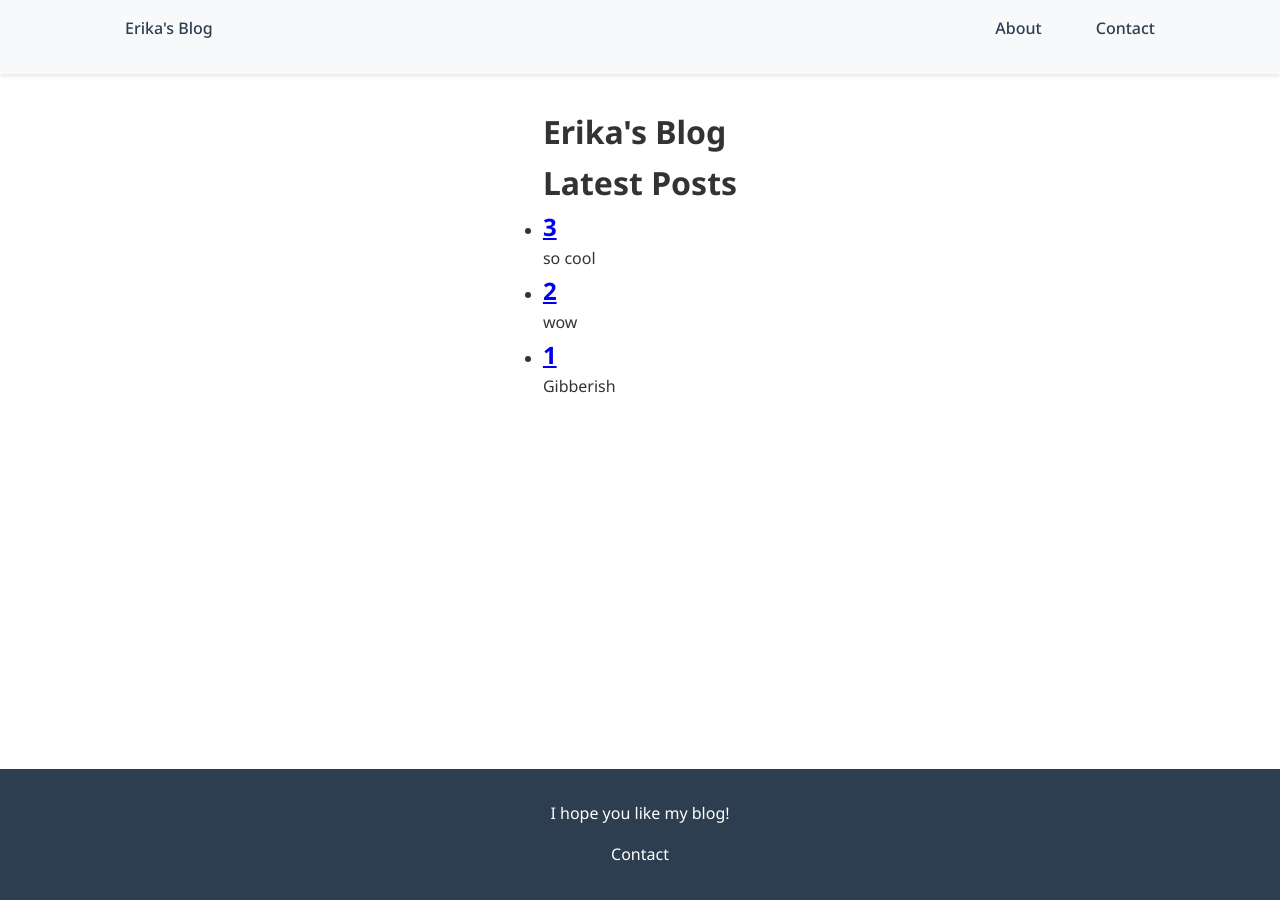
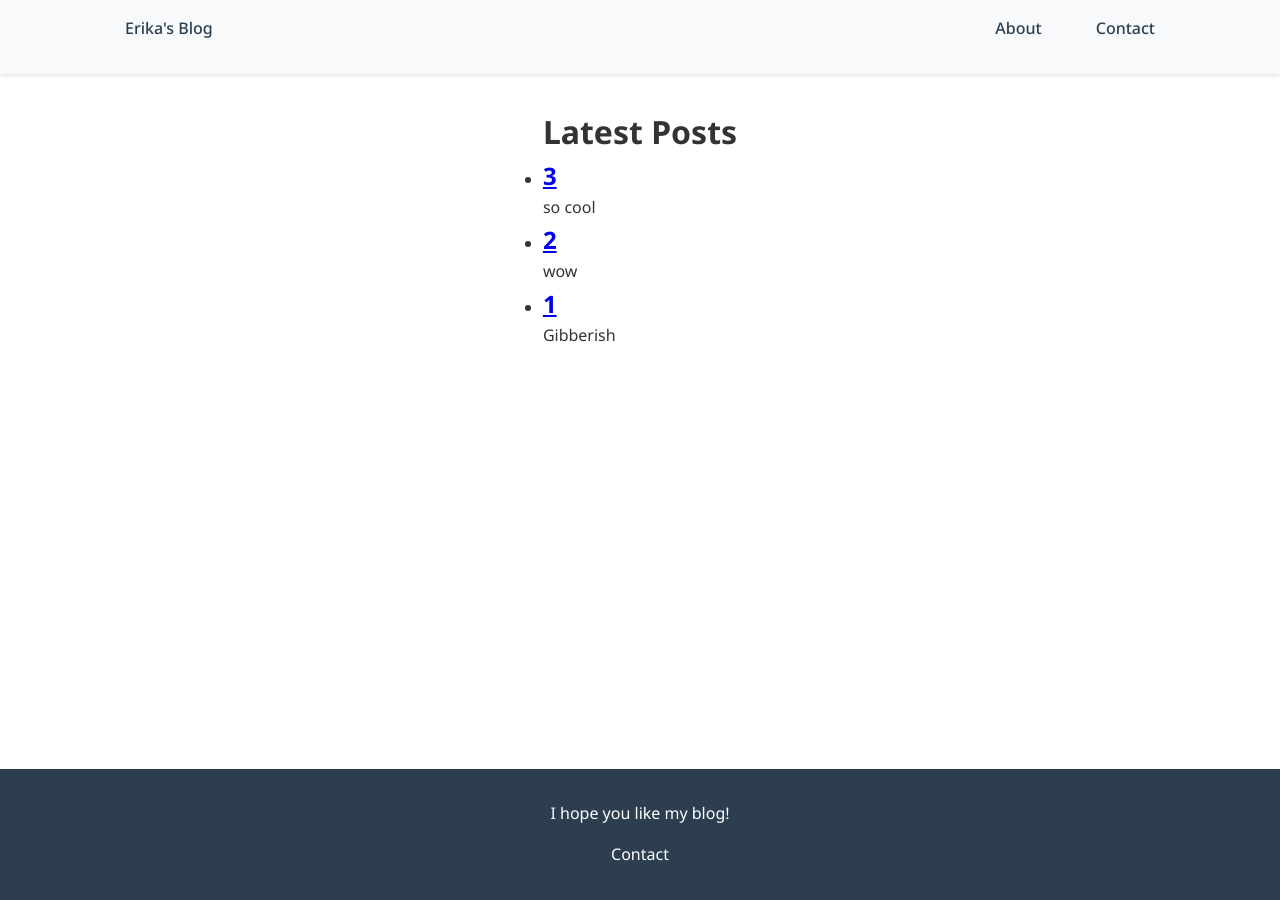
Before and after one commit to eezife-wustl/ErikasBlog, a Jekyll site: the page built from index.html, in a window 1280 px wide. Built offline with Jekyll 4.4.1, drawn with Linux system fonts in a browser that asks for light colours.

Commit message:
remove erika's blog header

```diff
--- a/index.html
+++ b/index.html
@@ -2,4 +2,3 @@
 layout: default
 title: Home
 ---
-<h1>{{ "Erika's Blog" }}</h1>
```
